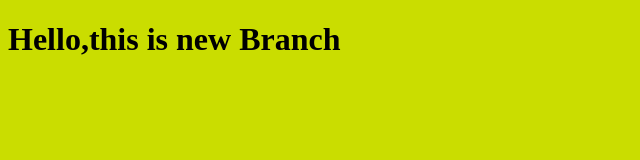
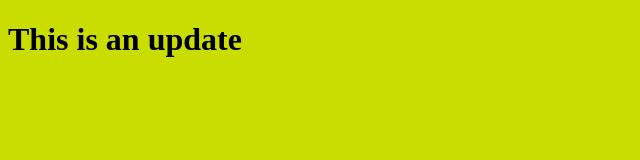
Before and after one commit to AnasOdouchene/Myproject, a plain HTML site: page index.html in a window 1280 px wide. Shown: the whole page, without its empty margins (0-640 px from the left). Drawn offline with Linux system fonts and the light colour scheme.

Commit message:
Edit the html file

```diff
--- a/index.html
+++ b/index.html
@@ -7,7 +7,7 @@
     <link rel="stylesheet" href="style.css">
 </head>
 <body>
-    <h1>Hello,this is new Branch</h1>
+    <h1>This is an update</h1>
 
 
 
```
